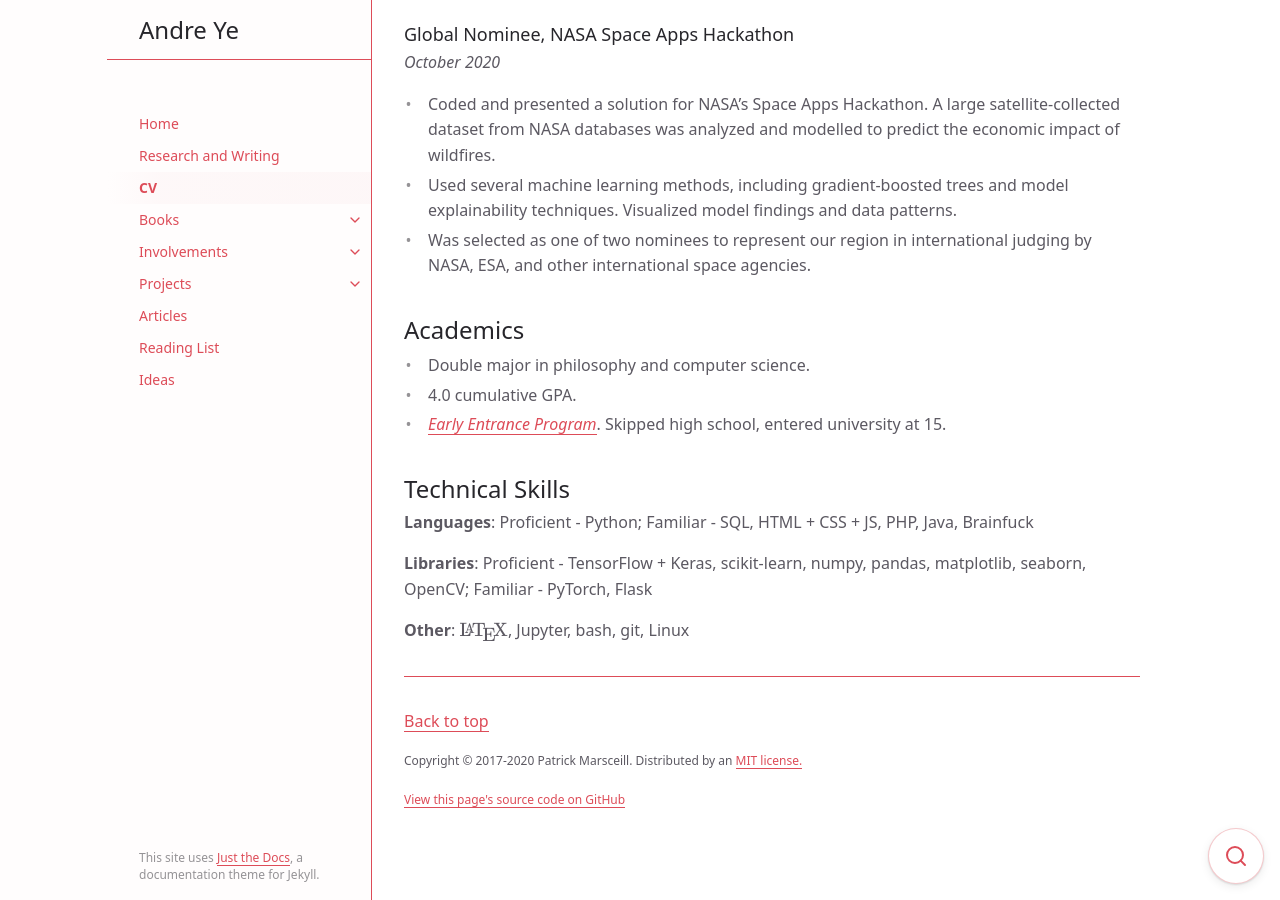
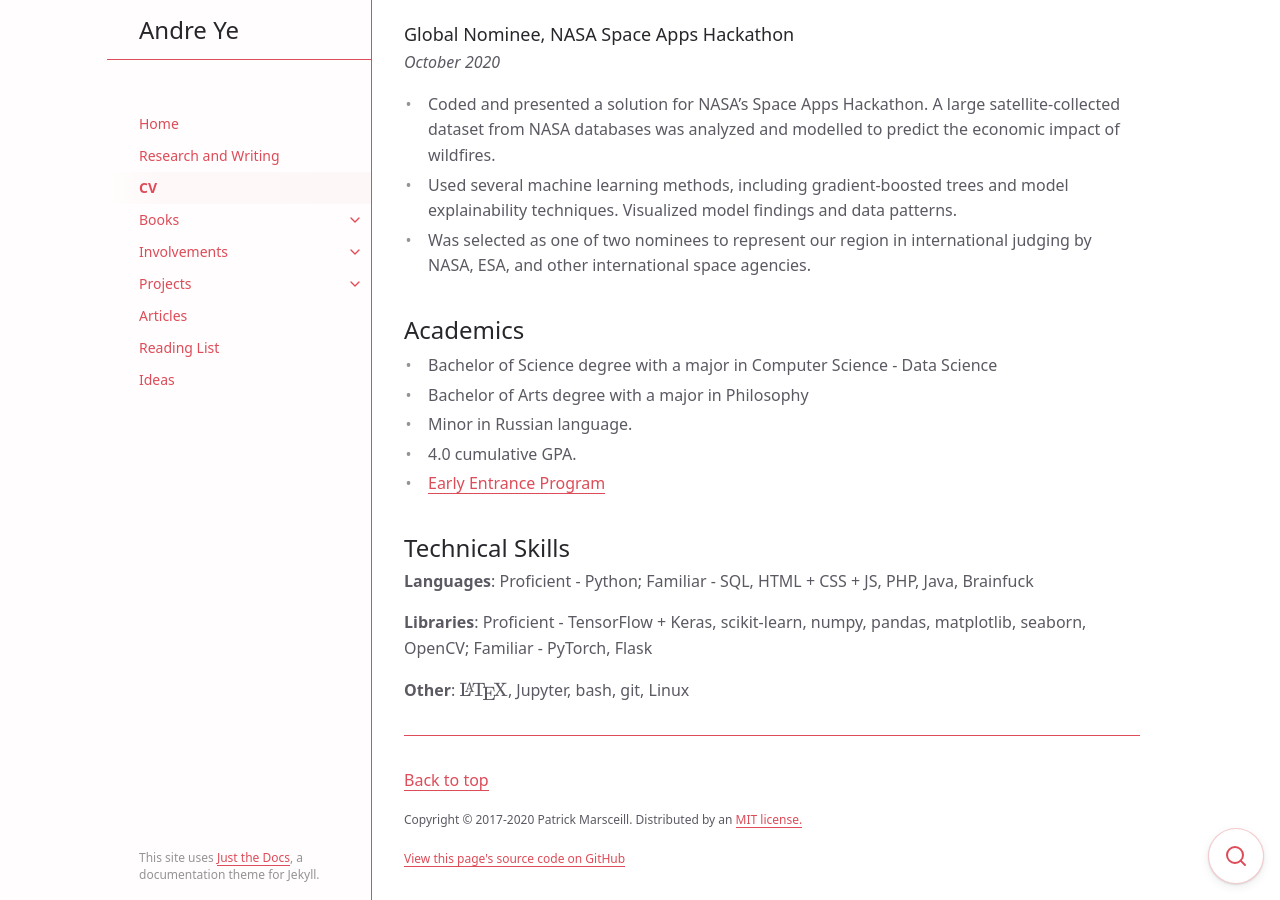
Before and after one commit to andre-ye/andre-ye.github.io-retired, a Jekyll site: the page built from docs/cv.md, in a window 1280 px wide and 900 px high, scrolled down 3134 px. Built offline with Jekyll 4.4.1, drawn with Linux system fonts in a browser that asks for light colours; nearby versions of some CDN libraries.

Commit message:
Update cv.md

```diff
--- a/docs/cv.md
+++ b/docs/cv.md
@@ -118,9 +118,11 @@ ensemble of deep neural network and TabNet models
 - Was selected as one of two nominees to represent our region in international judging by NASA, ESA, and other international space agencies.
 
 ## Academics
-- Double major in philosophy and computer science.
+- Bachelor of Science degree with a major in Computer Science - Data Science
+- Bachelor of Arts degree with a major in Philosophy
+- Minor in Russian language.
 - 4.0 cumulative GPA.
-- *[Early Entrance Program](https://robinsoncenter.uw.edu/programs/transition-school/){:target="_blank"}*. Skipped high school, entered university at 15.
+- [Early Entrance Program](https://robinsoncenter.uw.edu/programs/transition-school/){:target="_blank"}
 
 ## Technical Skills
 
```
